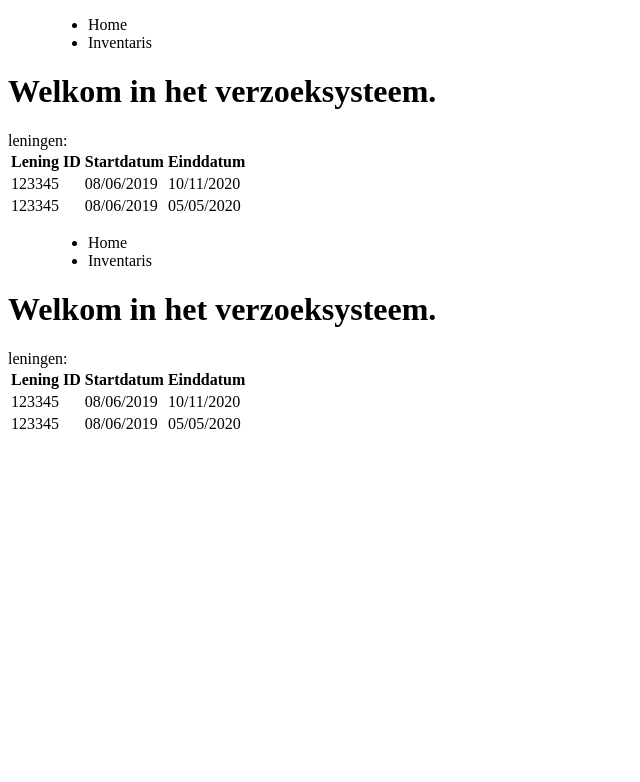
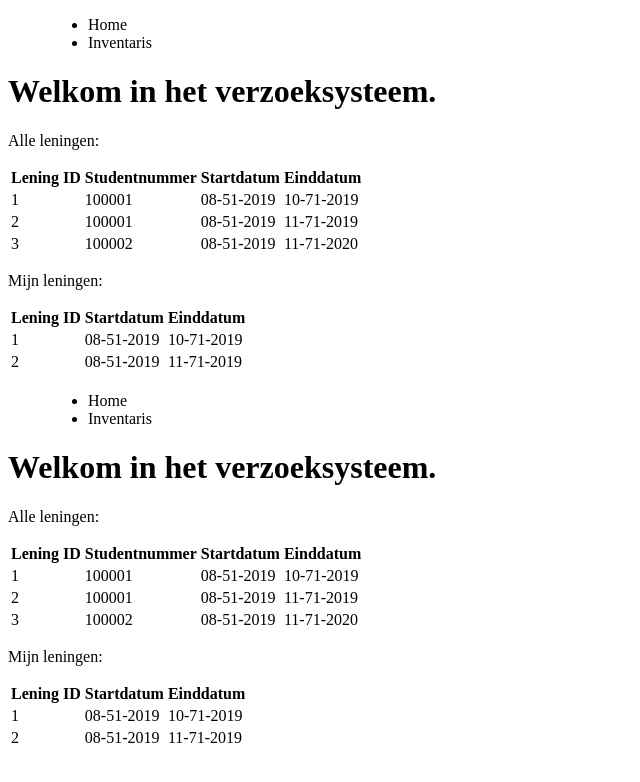
Before and after one commit to medzoseck/front-endPrograming, an Angular app: page /home in a window 1280 px wide. Shown: the top 782 px of the page, without its empty margins (0-640 px from the left). Built offline with nearby package versions, Linux system fonts and the light colour scheme.

Commit message:
Student's leningen (studentNr hardcoded) & aantal correcties

```diff
--- a/src/app/app.module.ts
+++ b/src/app/app.module.ts
@@ -4,7 +4,8 @@ import { AppRoutingModule } from './app-routing.module';
 import { AppComponent } from './app.component';
 
 import { HomeComponent } from './home/home.component';
-import { LeningComponent } from './leningen/leningen.component';
+import { LeningComponent } from './leningen/lening.component';
+import { StLeningComponent } from './leningen/stlening.component';
 import { InventarisComponent } from './inventaris/inventaris.component';
 import { MenuComponent } from './menu/menu.component';
 
@@ -12,7 +13,12 @@ import { MenuComponent } from './menu/menu.component';
 
 @NgModule({
   declarations: [
-    AppComponent, HomeComponent, LeningComponent, InventarisComponent, MenuComponent
+    AppComponent,
+    HomeComponent,
+    LeningComponent,
+    StLeningComponent,
+    InventarisComponent,
+    MenuComponent
   ],
   imports: [
     BrowserModule,
--- a/src/app/home/home.component.html
+++ b/src/app/home/home.component.html
@@ -5,3 +5,5 @@
 
 
 <leningen></leningen>
+
+<stLeningen></stLeningen> <!-- Moet zijn eigen pagina worden. -->
--- a/src/app/home/home.component.ts
+++ b/src/app/home/home.component.ts
@@ -13,6 +13,6 @@ export class HomeComponent {
   constructor(){
     // this.leningen = [new Lening(123345,new Date("2018-10-10"), new Date("2020-11-10")),
     // new Lening(123345,new Date("2018-5-5"), new Date("2020-5-5"))]; //todo: service
-    console.log("leningen constructor");
+    console.log("HomeComponent constructor");
   }
 }
--- a/src/app/inventaris/inventaris.component.ts
+++ b/src/app/inventaris/inventaris.component.ts
@@ -14,6 +14,6 @@ export class InventarisComponent {
   constructor(){
     // this.leningen = [new Lening(123345,new Date("2018-10-10"), new Date("2020-11-10")),
     // new Lening(123345,new Date("2018-5-5"), new Date("2020-5-5"))]; //todo: service
-    console.log("inventaris constructor");
+    console.log("InventarisComponent constructor");
   }
 }
--- /dev/null
+++ b/src/app/leningen/lening.component.html
@@ -0,0 +1,33 @@
+
+<p>Alle leningen:</p>
+
+<table>
+  <tr>
+    <th>
+      Lening ID
+    </th>
+    <th>
+      Studentnummer
+    </th>
+    <th>
+      Startdatum
+    </th>
+    <th>
+      Einddatum
+    </th>
+  </tr>
+  <tr *ngFor="let lening of leningen">
+    <td>
+      {{lening.leningId}}
+    </td>
+    <td>
+      {{lening.studentNr}}
+    </td>
+    <td>
+      {{formatDate(lening.startDatum)}}
+    </td>
+    <td>
+      {{formatDate(lening.eindDatum)}}
+    </td>
+  </tr>
+</table>
--- /dev/null
+++ b/src/app/leningen/lening.component.ts
@@ -0,0 +1,47 @@
+import { Component } from '@angular/core';
+import { Lening } from '../model/lening';
+
+@Component({
+  selector: 'leningen',
+  templateUrl: './lening.component.html',
+  styleUrls: ['../app.component.css']
+})
+
+export class LeningComponent {
+  public leningen: Lening[];
+
+  constructor() {
+    /* Tijdelijke manier om leningen te vullen,
+     * Moet uiteindelijk vanuit de database. */
+    this.leningen = this.maakLeningen();
+    console.log("LeningComponent constructor");
+  }
+
+  // Tijdelijke methode
+  public maakLeningen(): Lening[] {
+    let l1: Lening = new Lening(1, 100001, new Date("2019-4-10"), new Date("2019-8-10"));
+    let l2: Lening = new Lening(2, 100001, new Date("2019-4-11"), new Date("2019-8-11"));
+    let l3: Lening = new Lening(3, 100002, new Date("2019-4-11"), new Date("2020-8-11"));
+    let ls: Lening[] = [l1, l2, l3];
+    return ls;
+  }
+
+  public formatDate(date: Date): string {
+    let result: string = '';
+    if (date != null) {
+      //console.log("formatdate");
+      let day: string = '' + date.getDate();
+      let month: string = '' + date.getMonth() + 1;
+      let year: string = '' + date.getFullYear();
+      // Om dag en maand altijd 2 characters lang te maken, bijv. "05".
+      if (day.length < 2) {
+        day = '0' + day;
+      }
+      if (day.length < 2) {
+        month = '0' + month;
+      }
+      result = day + '-' + month + '-' + year;
+    }
+    return result;
+  }
+}
--- a/src/app/leningen/leningen.component.html
+++ /dev/null
@@ -1,26 +0,0 @@
-leningen:
-<table>
-        <tr>
-          <th>
-            Lening ID
-          </th>
-          <th>
-            Startdatum
-          </th>
-          <th>
-            Einddatum
-          </th>
-        </tr>
-
-        <tr *ngFor="let lening of leningen">
-          <td>
-              {{lening.leningId}}
-          </td>
-          <td>
-            {{formatDate(lening.startDatum)}}
-          </td>
-          <td>
-            {{formatDate(lening.eindDatum)}}
-          </td>
-        </tr>
-      </table>
--- a/src/app/leningen/leningen.component.ts
+++ /dev/null
@@ -1,35 +0,0 @@
-import { Component } from '@angular/core';
-import { Lening } from '../model/lening';
-
-@Component({
-  selector: 'leningen',
-  templateUrl: './leningen.component.html',
-  styleUrls: ['../app.component.css']
-})
-
-export class LeningComponent {
-  leningen: Lening[];
-  constructor(){
-    this.leningen = [new Lening(123345,new Date("2018-10-10"), new Date("2020-11-10")),
-    new Lening(123345,new Date("2018-5-5"), new Date("2020-5-5"))]; //todo: service
-    console.log("ayy lmao");
-  }
-
-  public formatDate(date: Date): string{
-      console.log("formatdate");
-    let day = date.getDate();
-    let month = date.getMonth() + 1; //January is 0!
-    let daystring = '' + day;
-    let monthstring = '' + month;
-    let year = date.getFullYear();
-
-    if (day < 10) {
-      daystring = '0' + day;
-    }
-    if (month < 10) {
-      monthstring = '0' + month;
-    }
-    return daystring + '/' + monthstring + '/' + year;
-
-  }
-}
--- /dev/null
+++ b/src/app/leningen/stlening.component.html
@@ -0,0 +1,31 @@
+
+<p>Mijn leningen:</p>
+
+<table>
+  <tr>
+    <th>
+      Lening ID
+    </th>
+    <th>
+      Startdatum
+    </th>
+    <th>
+      Einddatum
+    </th>
+  </tr>
+
+  <!-- {{vulStudentsLeningen(100001)}} -->
+<tr *ngFor="let lening of leningen">
+  <ng-container *ngIf="lening.studentNr == 100001">
+    <td>
+      {{lening.leningId}}
+    </td>
+    <td>
+      {{formatDate(lening.startDatum)}}
+    </td>
+    <td>
+      {{formatDate(lening.eindDatum)}}
+    </td>
+  </ng-container>
+</tr>
+</table>
--- /dev/null
+++ b/src/app/leningen/stlening.component.ts
@@ -0,0 +1,59 @@
+import { Component } from '@angular/core';
+import { Lening } from '../model/lening';
+
+@Component({
+  selector: 'stLeningen',
+  templateUrl: './stlening.component.html',
+  styleUrls: ['../app.component.css']
+})
+
+export class StLeningComponent {
+  leningen: Lening[];
+  stLeningen: Lening[];
+
+  constructor() {
+    /* Tijdelijke manier om leningen te vullen,
+     * Moet uiteindelijk vanuit de database. */
+    this.leningen = this.maakLeningen();
+    this.stLeningen = [];
+    console.log("StLeningComponent constructor");
+  }
+
+  // Tijdelijke methode
+  public maakLeningen(): Lening[] {
+    let l1: Lening = new Lening(1, 100001, new Date("2019-4-10"), new Date("2019-8-10"));
+    let l2: Lening = new Lening(2, 100001, new Date("2019-4-11"), new Date("2019-8-11"));
+    let l3: Lening = new Lening(3, 100002, new Date("2019-4-11"), new Date("2020-8-11"));
+    let ls: Lening[] = [l1, l2, l3];
+    return ls;
+  }
+
+  public vulStudentsLeningen(studentNr: number) {
+    let result: Lening[] = [];
+    for (let l of this.leningen) {
+      if (l.studentNr == studentNr) {
+        result[result.length] = l;
+      }
+    }
+    this.stLeningen = result;
+  }
+
+  public formatDate(date: Date): string {
+    let result: string = '';
+    if (date != null) {
+      //console.log("formatdate");
+      let day: string = '' + date.getDate();
+      let month: string = '' + date.getMonth() + 1;
+      let year: string = '' + date.getFullYear();
+      // Om dag en maand altijd 2 characters lang te maken, bijv. "05".
+      if (day.length < 2) {
+        day = '0' + day;
+      }
+      if (day.length < 2) {
+        month = '0' + month;
+      }
+      result = day + '-' + month + '-' + year;
+    }
+    return result;
+  }
+}
--- a/src/app/menu/menu.component.ts
+++ b/src/app/menu/menu.component.ts
@@ -7,9 +7,5 @@ import { Component } from '@angular/core';
 })
 
 export class MenuComponent {
-
-
-  constructor(){
-
-  }
+  constructor(){}
 }
--- a/src/app/model/lening.ts
+++ b/src/app/model/lening.ts
@@ -2,13 +2,15 @@ import { Blok } from './blok';
 
 export class Lening {
   public leningId: number;
+  public studentNr: number;
   public startDatum: Date;
   public eindDatum: Date;
   public afgerond: boolean;
   public teLaat: boolean;
 
-  constructor(leningId: number, startDatum: Date, eindDatum: Date) {
+  constructor(leningId: number, studentNr: number, startDatum: Date, eindDatum: Date) {
     this.leningId = leningId;
+    this.studentNr = studentNr;
     this.startDatum = new Date();
     this.eindDatum = eindDatum;
     this.afgerond = false;
```
